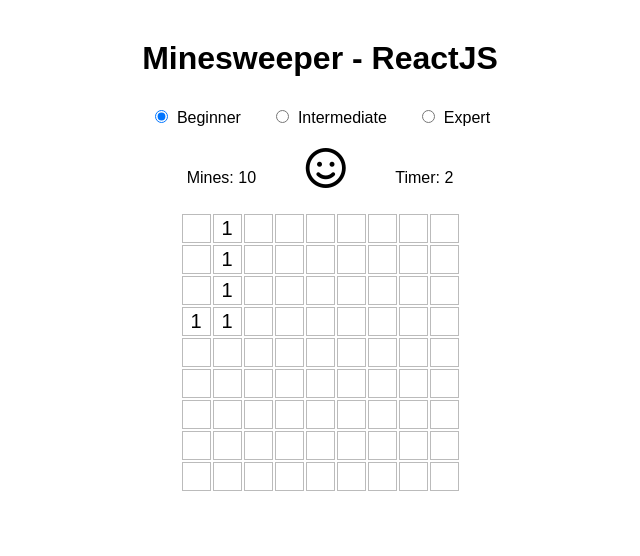
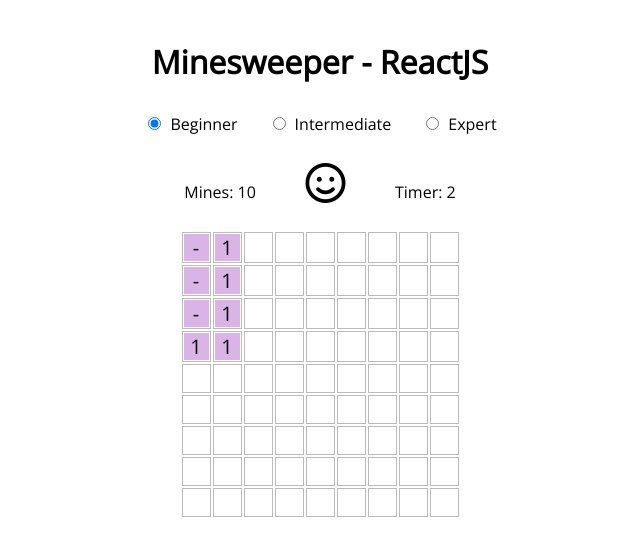
Before and after one commit to mwiley322/Minesweeper-React, a React app: page / in a window 1280 px wide. Both pictures are taken after a click on the element 516 px from the left and 228 px from the top of the page. Shown: the whole page, without its empty margins (320-960 px from the left). Built offline with nearby package versions, Linux system fonts and the light colour scheme.

Commit message:
add flags to board

```diff
--- a/public/index.html
+++ b/public/index.html
@@ -3,6 +3,7 @@
   <head>
     <meta charset="utf-8">
     <meta name="viewport" content="width=device-width, initial-scale=1, shrink-to-fit=no">
+    <link href="https://fonts.googleapis.com/css?family=Open+Sans" type="text/css" rel="stylesheet">
     <script src="https://use.fontawesome.com/caa5c82995.js"></script>
     <title>Minesweeper - ReactJS</title>
   </head>
--- a/src/Board.js
+++ b/src/Board.js
@@ -53,36 +53,33 @@
 
   countMines(cell) {
     var neighboringMines = 0;
-    console.log('IN COUNT MINE', cell)
     //the rows and columns measure 3 across on the x-axis, -1 on the left, 0 in center, 1 on the right and likewise up and down for y axis
     let rows = this.state.rows;
     for ( var row = -1; row <= 1; row++ ) {
       for ( var col = -1; col <= 1; col++ ) {
-        if ( cell.y - 0 + row >= 0
-          && cell.x - 0 + col >= 0
-          && cell.y - 0 + row < rows.length
-          && cell.x - 0 + col < rows[0].length
-          && rows[cell.y - 0 + row][cell.x - 0 + col].hasMine
+        if ( cell.y + row >= 0
+          && cell.x + col >= 0
+          && cell.y + row < rows.length
+          && cell.x + col < rows[0].length
+          && rows[cell.y + row][cell.x + col].hasMine
           && !(row === 0 && col === 0)) {
             neighboringMines ++;
         }
       }
     }
     this.numNeighboringMines = neighboringMines;
-    console.log('NEIGHBORS', neighboringMines);
     return neighboringMines;
   }
 
 
     reveal(cell) {
-      console.log('REVEAL', cell);
       //when player hits a mine, it is game over regardless of how far they have gone.
       if (cell.hasMine) {
         this.props.setGameOver();
       }
       var num = this.countMines(cell);
       var rows = this.state.rows;
-      //if the cell hasn't already been clicked and revealed, add it to the counter that checks whether the game status should change
+      //if the cell hasn't already been clicked and revealed, add it to the counter that checks whether the game status should change & starts the timer
       if (!rows[cell.y][cell.x].isRevealed) {
         this.props.addNumRevealedCells();
       }
@@ -100,34 +97,33 @@
       if (!cell.hasMine && num === 0) {
         this.revealAround(cell);
       }
-
     }
 
-    // mark(cell) {
-    //   var rows = this.state.rows
-    //   var thisCell = rows[cell.y][cell.x];
-    //   thisCell.hasFlag = !thisCell.hasFlag;
-    //   //update the rows
-    //   this.setState({
-    //     rows : rows
-    //   });
-    //   this.props.countNumFlags(thisCell.hasFlag ? 1 : -1);
-    // }
-
-
+    mark(e, cell) {
+      e.preventDefault();
+      var rows = this.state.rows
+      var thisCell = rows[cell.y][cell.x];
+      thisCell.hasFlag = !thisCell.hasFlag;
+      //update the rows
+      this.setState({
+        rows : rows
+      });
+      this.props.countNumFlags(thisCell.hasFlag ? "flag" : -1);
+    }
 
     //if the player hits a cell that has 0 then it must reveal all of those that it touches if they have 0 recursively until it hits a wall of cells with neighboring mines
-    revealAround(cell, props){
+    revealAround(cell) {
       var rows = this.state.rows;
+      //visit each cell at respective x & y coordinates
       for ( var row = -1; row <= 1; row++ ) {
         for ( var col = -1; col <= 1; col++ ) {
-          if (cell.y - 0 + row >= 0
-              && cell.x - 0 + col >= 0
-              && cell.y - 0 + row < rows.length
-              && cell.x - 0 + col < rows[0].length
-              && !rows[cell.y - 0 + row][cell.x - 0 + col].hasMine
-              && !rows[cell.y - 0 + row][cell.x - 0 + col].isRevealed) {
-                this.reveal(rows[cell.y - 0 + row][cell.x - 0 + col], props);
+          if (cell.y + row >= 0
+              && cell.x + col >= 0
+              && cell.y + row < rows.length
+              && cell.x + col < rows[0].length
+              && !rows[cell.y + row][cell.x + col].hasMine
+              && !rows[cell.y + row][cell.x + col].isRevealed) {
+                this.reveal(rows[cell.y + row][cell.x + col]);
           }
         }
       }
@@ -136,7 +132,7 @@
   render() {
     var Rows = this.state.rows.map((row, index) => {
       return(
-        <Row key={index.toString()} cells={row} reveal={this.reveal.bind(this)} mark={this.mark} />
+        <Row key={index.toString()} cells={row} reveal={this.reveal.bind(this)} mark={this.mark.bind(this)} />
       );
     });
     return (
--- a/src/Cell.css
+++ b/src/Cell.css
@@ -8,22 +8,22 @@
   cursor: pointer;
 }
 
+.revealedCell {
+  background-color: #dab4e6;
+}
+
+/*.coveredCell {
+  background-color: blue;
+}*/
+
 .flagCell {
   background: url("./flag.png") no-repeat center orange;
   background-size: contain;
+  color: orange;
   display: block;
   margin: 0 auto;
   width: 100%;
   height: 100%;
-}
-
-/*.coveredCell {
-  background-color: blue;
-  width: 100%;
-}*/
-
-.revealedCell {
-  background-color: white;
 }
 
 .mineCell {
--- a/src/Cell.js
+++ b/src/Cell.js
@@ -26,14 +26,15 @@
     })
   }
 
-  mark(e) {
-    e.preventDefault();
-    if(!this.state.isRevealed) {
-      this.props.mark(this.props.cell);
-    }
-  }
+  // mark(e, cell) {
+  //   e.preventDefault();
+  //   if(!this.state.isRevealed) {
+  //     this.props.mark(cell);
+  //   }
+  // }
 
   findCell() {
+    let numMines = this.state.numNeighboringMines;
     if(this.state.isRevealed) {
       if(this.state.hasMine) {
         return (
@@ -41,26 +42,17 @@
             <span className="mineCell">!</span>
           </div>
         );
-        //this parameter goes below with the commented out portion
-      } else {
-        if (this.state.numNeighboringMines > 0) {
-          return (
-            <div className="coveredCell revealedCell">
-              <span>{this.state.numNeighboringMines}</span>
-            </div>
-          );
       } else {
         return (
           <div className="coveredCell revealedCell">
-              <span></span>
+            <span>{numMines > 0 ? numMines : '-'}</span>
           </div>
         );
       }
-      }
-    } else if (this.state.hasFlag) {
+    } else if (!this.state.isRevealed && this.state.hasFlag) {
       return (
         <div className="coveredCell revealedCell">
-          <span className="flagCell">flag</span>
+          <span className="flagCell">.</span>
         </div>
       );
     } else {
@@ -74,7 +66,7 @@
 
   render() {
     return (
-      <td className="cell" onClick= { () => this.props.reveal(this.props.cell) } onContextMenu={ () => this.mark(this.props.cell) }>
+      <td className="cell" onClick={ () => this.props.reveal(this.props.cell) } onContextMenu={ (e) => this.props.mark(e, this.props.cell) }>
         {this.findCell()}
       </td>
     );
--- a/src/Minesweeper.js
+++ b/src/Minesweeper.js
@@ -30,7 +30,6 @@
   }
 
   setGameOver() {
-    console.log('GAME IS OVER');
     this.setState({
       gameStatus: 'gameOver'
     });
@@ -63,12 +62,12 @@
 
   addNumRevealedCells() {
     //begin timer
-    if(this.state.numRevealedCells === 0){
+    if (this.state.numRevealedCells === 0) {
       this.interval = setInterval(this.timeCountdown.bind(this), 1000);
     }
     //begin tracking how many cells have been revealed
     this.setState({
-      numRevealedCells : this.state.numRevealedCells++
+      numRevealedCells: this.state.numRevealedCells++
     });
   }
 
@@ -79,7 +78,8 @@
       gameStatus: 'playing',
       numFlags: 0,
       numRevealedCells: 0,
-      countdown: 0
+      countdown: 0,
+      numMines: 10
     });
   }
 
@@ -138,10 +138,8 @@
             <span id="gameInfoRight" title="Mines remaining on the board">
               Mines: {this.state.numMines - this.state.numFlags}
             </span>
-            <span onClick={ () => this.resetGame() }>
-              <span id="face" title="Restart game">
-                <Face gameStatus={this.state.gameStatus} onClick={ () => this.resetGame() } />
-              </span>
+            <span id="face" title="Restart game" onClick={ () => this.resetGame() }>
+              <Face gameStatus={this.state.gameStatus} />
             </span>
             <span id="gameInfoLeft" title="Time spent this round">
               Timer: {this.state.countdown}
--- a/src/Row.js
+++ b/src/Row.js
@@ -16,7 +16,6 @@
     });
   }
 
-
   render() {
     let cells = this.props.cells.map((cell, index) => {
       return (
--- a/src/index.css
+++ b/src/index.css
@@ -1,7 +1,7 @@
 body {
   margin: 0;
   padding: 0;
-  font-family: sans-serif;
+  font-family: 'Open Sans', sans-serif;
 }
 
 #main {
```
Lines whose indentation alone changed are shown as unchanged.
